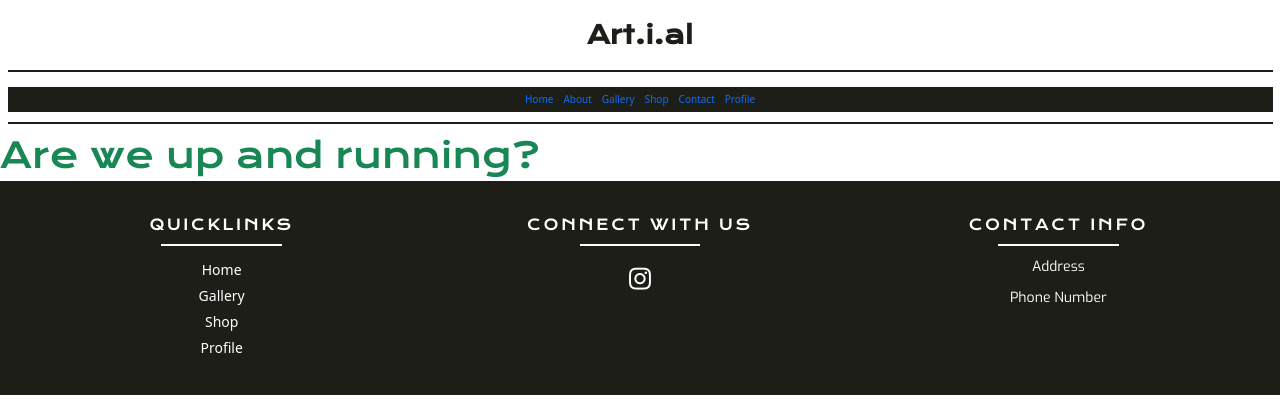
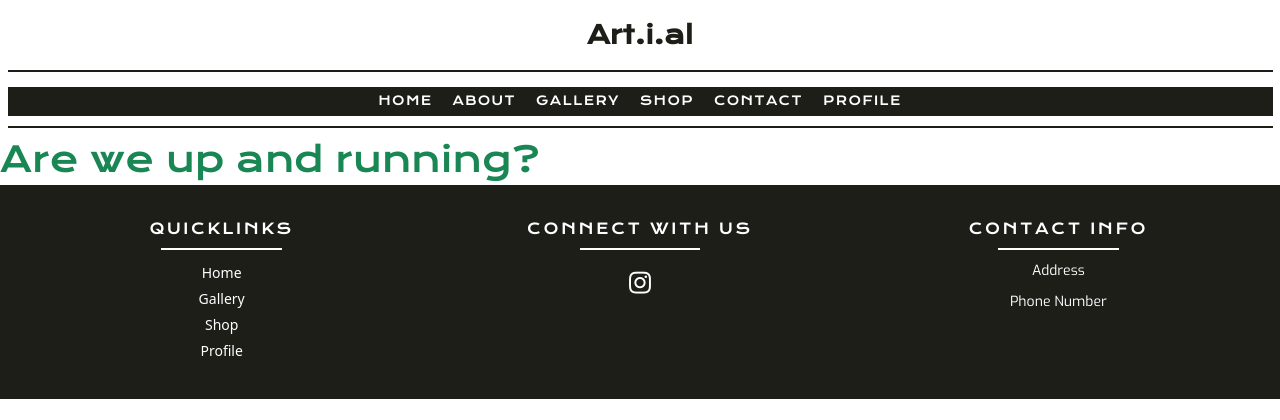
Before and after one commit to neringabickmore/art-i-al, a Django app: template home/templates/home/index.html in a window 1280 px wide. Shown: the top 420 px of the page. Run offline with Django 3.2, Linux system fonts and the light colour scheme; the template is opened without the code that fills it, so the values that code supplies are empty; parts of the project's set-up code (start-up, migrations or seed data) failed here and were passed over; some libraries are stand-ins or nearby versions.

Commit message:
HEADER/Refactored site navigation code

```diff
--- /dev/null
+++ b/templates/includes/header-nav-items.html
@@ -0,0 +1,42 @@
+<!-- home -->
+<li class="nav-item">
+    <a class="nav-link-header" href="{% url 'home' %}" id="home-link">
+        Home
+    </a>
+</li>
+<!-- about -->
+<li class="nav-item">
+    <a class="nav-link-header" href="#" id="">
+        About
+    </a>
+</li>
+<!-- gallery -->
+<li class="nav-item">
+    <a class="nav-link-header" href="#" id="">
+        Gallery
+    </a>
+</li>
+<!-- shop -->
+<li class="nav-item">
+    <a class="nav-link-header" href="#" id="">
+        Shop
+    </a>
+</li>
+<!-- contact -->
+<li class="nav-item">
+    <a class="nav-link-header" href="#" id="">
+        Contact
+    </a>
+</li>
+<!-- profile -->
+<li class="nav-item  dropdown">
+    <a class="nav-link-header" role="button" id="profileDropdown" data-bs-toggle="dropdown" aria-haspopup="true"
+        aria-expanded="false">
+        Profile
+    </a>
+    <ul class="dropdown-menu-header dropdown-menu border-0" aria-labelledby="profileDropdown">
+        <li><a href="#" class="dropdown-item">Login</a></li>
+        <li><a href="#" class="dropdown-item ">Register</a></li>
+
+    </ul>
+</li>
--- a/templates/includes/header.html
+++ b/templates/includes/header.html
@@ -7,29 +7,11 @@
             </a>
         </div>
         <!-- mobile nav -->
-        <div class="col-12">
-            <nav class="d-lg-none d-block navbar pt-0">
-                <div class="container justify-content-end">
-                    <button class="navbar-toggler" type="button" data-bs-toggle="collapse" data-bs-target="#mobile-nav"
-                        aria-controls="mobile-nav" aria-expanded="false" aria-label="Toggle navigation">
-                        <span class="navbar-bars"><i class="fas fa-bars fa-lg"></i></span>
-                    </button>
-
-                </div>
-            </nav>
-            {% include 'includes/mobile-nav.html' %}
-        </div>
+        {% include 'includes/mobile-nav.html' %}
     </div>
     <hr class="d-lg-block d-none hr-style">
     <!-- main navigation -->
-    <div class="col-12 d-lg-block d-none">
-        <nav class="navbar navbar-expand w-100 ">
-            <button class="navbar-toggler align-self-center" type="button" data-toggle="collapse"
-                data-target="#main-nav" aria-controls="main-nav" aria-expanded="false" aria-label="Toggle navigation">
-            </button>
-            {% include 'includes/main-nav.html' %}
-        </nav>
-    </div>
+        {% include 'includes/main-nav.html' %}
     <hr class="hr-style">
     </div>
 
--- a/templates/includes/main-nav.html
+++ b/templates/includes/main-nav.html
@@ -1,46 +1,12 @@
-<div class="collapse navbar-collapse d-lg-block d-none" id="main-nav">
-    <ul class="navbar-nav w-auto mx-auto">
-        <!-- home -->
-        <li class="nav-item">
-            <a class="nav-link" href="{% url 'home' %}" id="home-link">
-                Home
-            </a>
-        </li>
-        <!-- about -->
-        <li class="nav-item">
-            <a class="nav-link" href="#" id="">
-                About
-            </a>
-        </li>
-        <!-- gallery -->
-        <li class="nav-item">
-            <a class="nav-link" href="#" id="">
-                Gallery
-            </a>
-        </li>
-        <!-- shop -->
-        <li class="nav-item">
-            <a class="nav-link" href="#" id="">
-                Shop
-            </a>
-        </li>
-        <!-- contact -->
-        <li class="nav-item">
-            <a class="nav-link" href="#" id="">
-                Contact
-            </a>
-        </li>
-        <!-- profile -->
-        <li class="nav-item  dropdown">
-            <a class="nav-link" role="button" id="profileDropdown" data-bs-toggle="dropdown" aria-haspopup="true"
-                aria-expanded="false">
-                Profile
-            </a>
-            <ul class="dropdown-menu border-0" aria-labelledby="profileDropdown">
-                <li><a href="#" class="dropdown-item">Login</a></li>
-                <li><a href="#" class="dropdown-item ">Register</a></li>
-
+<div class="col-12 d-lg-block d-none">
+    <nav class="navbar navbar-expand w-100 ">
+        <button class="navbar-toggler align-self-center" type="button" data-toggle="collapse" data-target="#main-nav"
+            aria-controls="main-nav" aria-expanded="false" aria-label="Toggle navigation">
+        </button>
+        <div class="collapse navbar-collapse d-lg-block d-none" id="main-nav">
+            <ul class="navbar-nav w-auto mx-auto">
+                {% include 'includes/header-nav-items.html' %}
             </ul>
-        </li>
-    </ul>
+        </div>
+    </nav>
 </div>
--- a/templates/includes/mobile-nav.html
+++ b/templates/includes/mobile-nav.html
@@ -1,45 +1,16 @@
-<div class="collapse d-lg-none" id="mobile-nav">
-    <ul class="navbar-nav ml-auto align-items-center">
-        <!-- home -->
-        <li class="nav-item d-block ">
-            <a class="nav-link" href="{% url 'home' %}" id="home-link">
-                Home
-            </a>
-        </li>
-        <!-- about -->
-        <li class="nav-item d-block ">
-            <a class="nav-link" href="#" id="">
-                About
-            </a>
-        </li>
-        <!-- gallery -->
-        <li class="nav-item d-block ">
-            <a class="nav-link" href="#" id="">
-                Gallery
-            </a>
-        </li>
-        <!-- shop -->
-        <li class="nav-item d-block ">
-            <a class="nav-link" href="#" id="">
-                Shop
-            </a>
-        </li>
-        <!-- contact -->
-        <li class="nav-item d-block ">
-            <a class="nav-link" href="#" id="">
-                Contact
-            </a>
-        </li>
-        <!-- profile -->
-        <li class="nav-item d-block dropdown">
-            <a class="nav-link" role="button" id="profileDropdown" data-bs-toggle="dropdown" aria-haspopup="true"
-                aria-expanded="false">
-                Profile
-            </a>
-            <ul class="dropdown-menu border-0" aria-labelledby="profileDropdown">
-                <li><a href="#" class="dropdown-item">Login</a></li>
-                <li><a href="#" class="dropdown-item ">Register</a></li>
-            </ul>
-        </li>
-    </ul>
+<div class="col-12">
+    <nav class="d-lg-none d-block navbar pt-0">
+        <div class="container justify-content-end">
+            <button class="navbar-toggler" type="button" data-bs-toggle="collapse" data-bs-target="#mobile-nav"
+                aria-controls="mobile-nav" aria-expanded="false" aria-label="Toggle navigation">
+                <span class="navbar-bars"><i class="fas fa-bars fa-lg"></i></span>
+            </button>
+
+        </div>
+    </nav>
+    <div class="collapse d-lg-none" id="mobile-nav">
+        <ul class="navbar-nav ml-auto align-items-center">
+            {% include 'includes/header-nav-items.html' %}
+        </ul>
+    </div>
 </div>
```
